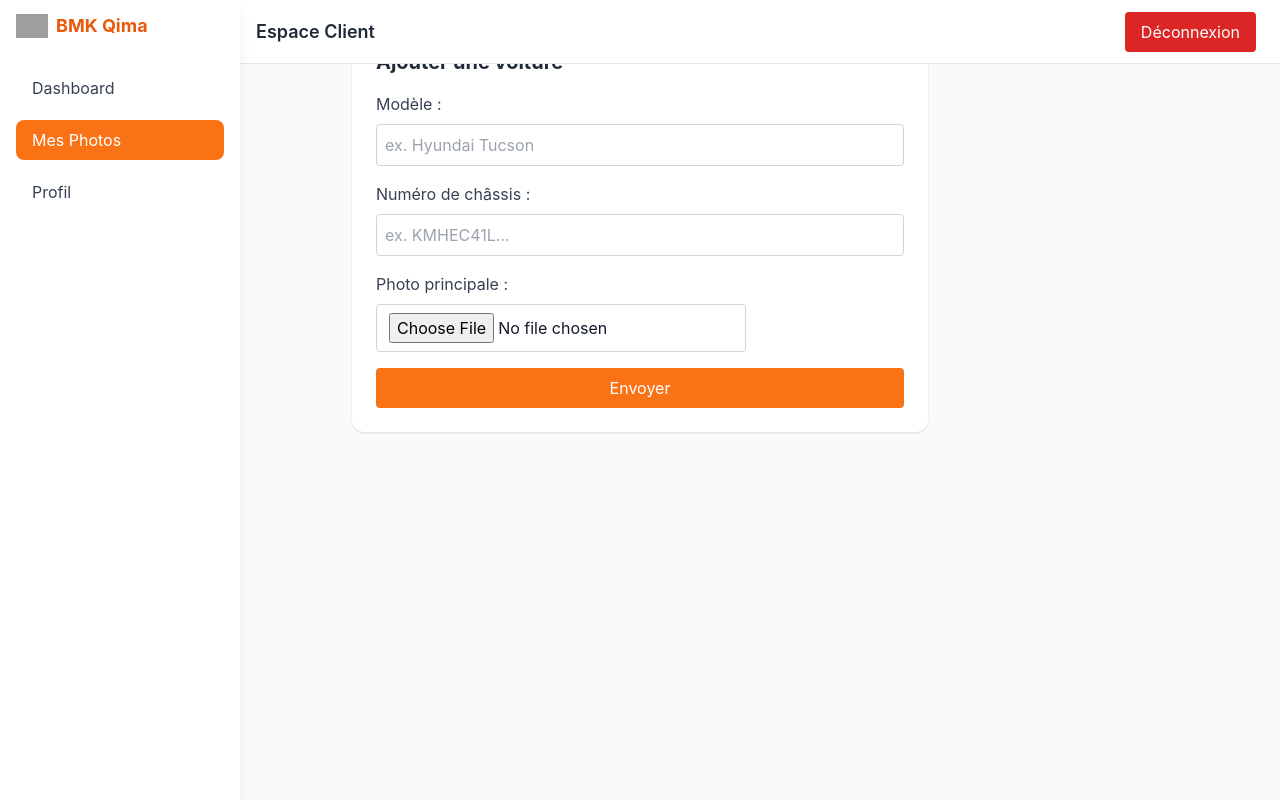
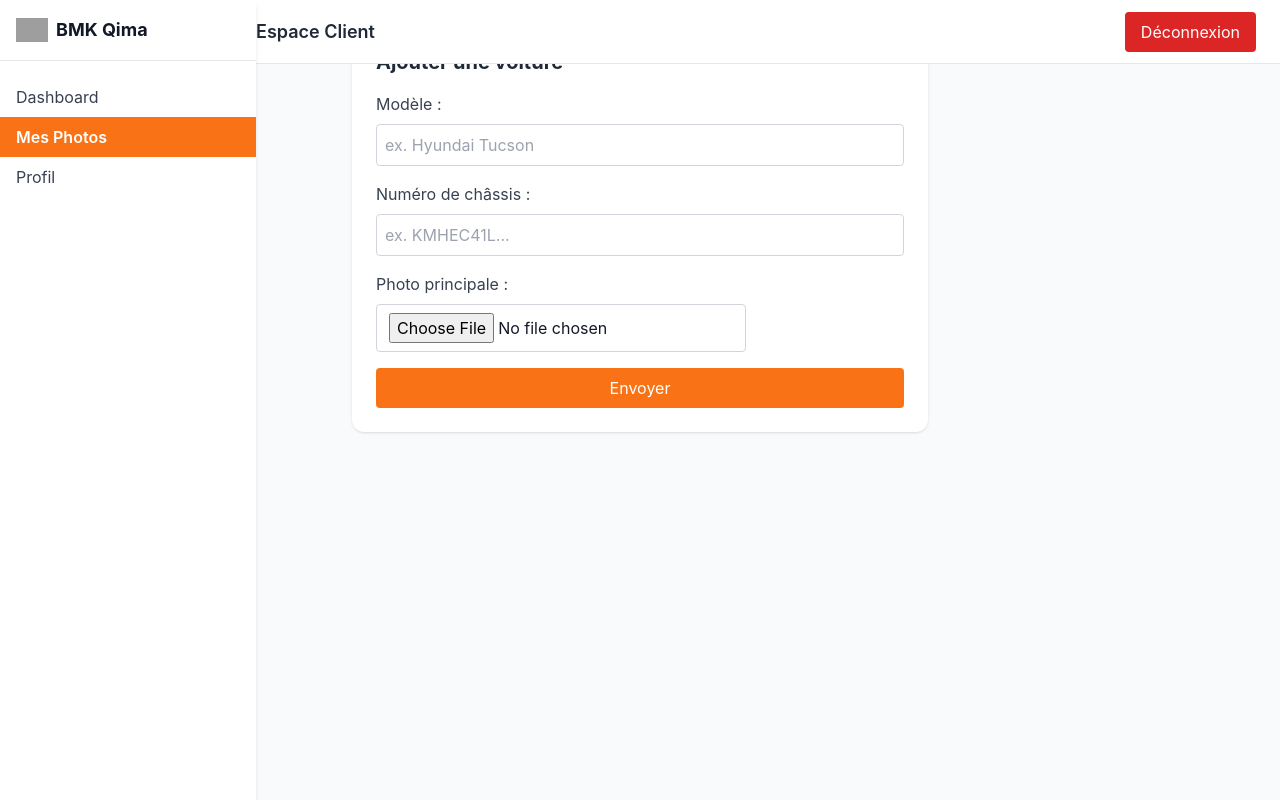
Before and after one commit to meridane/bmk-qima-parc, a Next.js app: page /upload in a window 1280 px wide. Built offline with nearby package versions, Linux system fonts and the light colour scheme; no server answers; grey boxes are pictures that could not be loaded.

Commit message:
Update Sidebar.tsx

```diff
--- a/components/Sidebar.tsx
+++ b/components/Sidebar.tsx
@@ -1,44 +1,37 @@
 'use client';
 
+import Link from 'next/link';
 import Image from 'next/image';
-import Link from 'next/link';
 import { usePathname } from 'next/navigation';
 
-const Sidebar = () => {
+export default function Sidebar() {
   const pathname = usePathname();
 
-  const links = [
+  const menu = [
     { name: 'Dashboard', href: '/dashboard' },
     { name: 'Mes Photos', href: '/upload' },
     { name: 'Profil', href: '/profile' },
   ];
 
   return (
-    <aside className="h-screen bg-white shadow-lg w-60 fixed top-0 left-0 z-50 flex flex-col">
-      <Link href="/">
-  <div className="flex items-center gap-2 px-4 py-3">
-    <Image src="/logo.png" alt="BMK Logo" width={32} height={32} />
-    <span className="font-bold text-lg">BMK Qima</span>
-  </div>
-</Link>
-
-      <nav className="flex-1 p-4 space-y-3">
-        {links.map((link) => (
+    <aside className="w-64 h-full bg-white shadow-md fixed top-0 left-0 z-50 hidden md:block">
+      <div className="p-4 flex items-center gap-2 border-b">
+        <Image src="/logo.png" alt="BMK Logo" width={32} height={32} />
+        <span className="font-bold text-lg">BMK Qima</span>
+      </div>
+      <nav className="flex flex-col mt-4">
+        {menu.map((item) => (
           <Link
-            key={link.href}
-            href={link.href}
-            className={`block px-4 py-2 rounded-lg ${
-              pathname === link.href
-                ? 'bg-orange-600 text-white'
-                : 'text-gray-700 hover:bg-orange-100'
+            key={item.name}
+            href={item.href}
+            className={`px-4 py-2 hover:bg-orange-100 ${
+              pathname === item.href ? 'bg-orange-500 text-white font-semibold' : 'text-gray-700'
             }`}
           >
-            {link.name}
+            {item.name}
           </Link>
         ))}
       </nav>
     </aside>
   );
-};
-
-export default Sidebar;
+}
```
